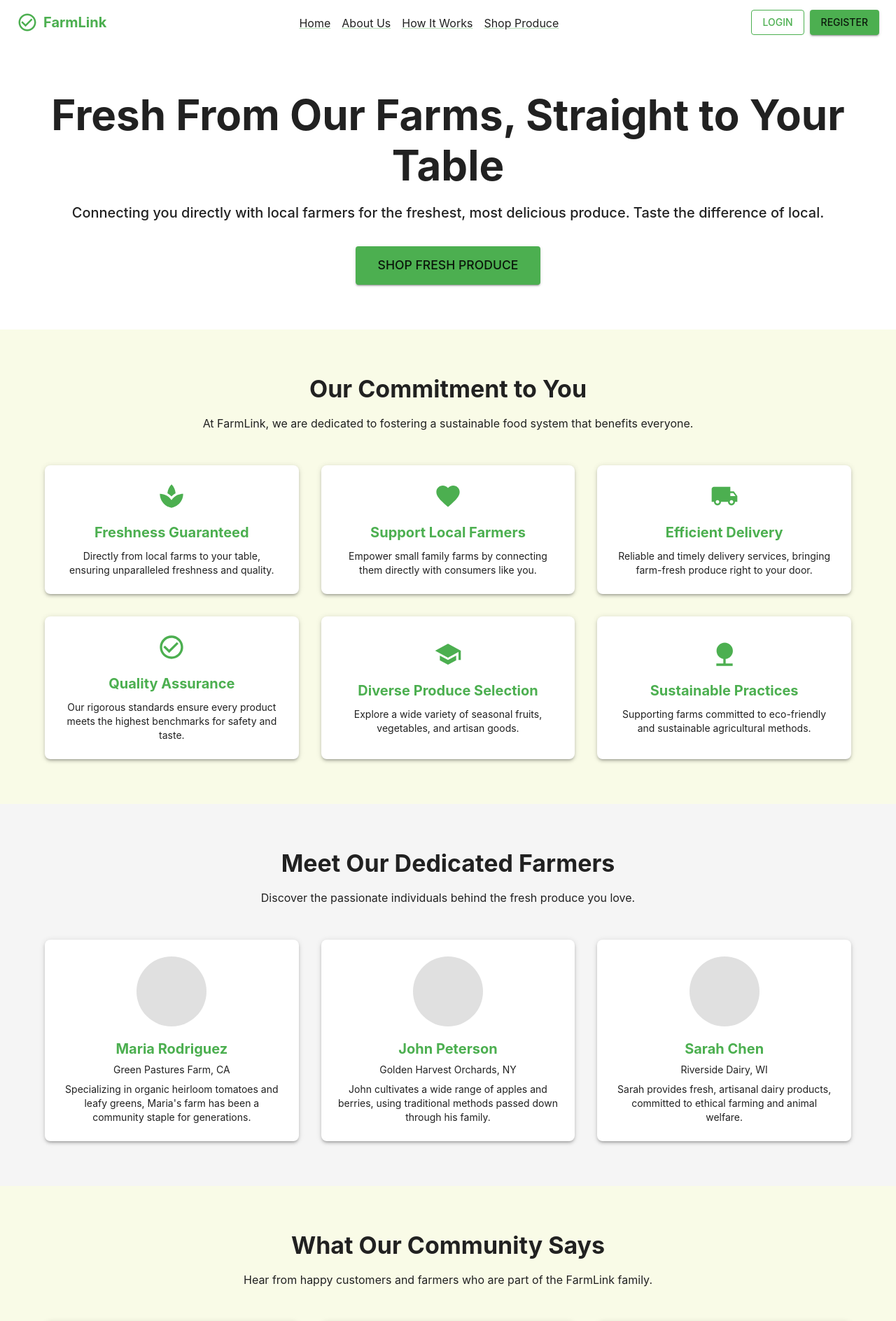
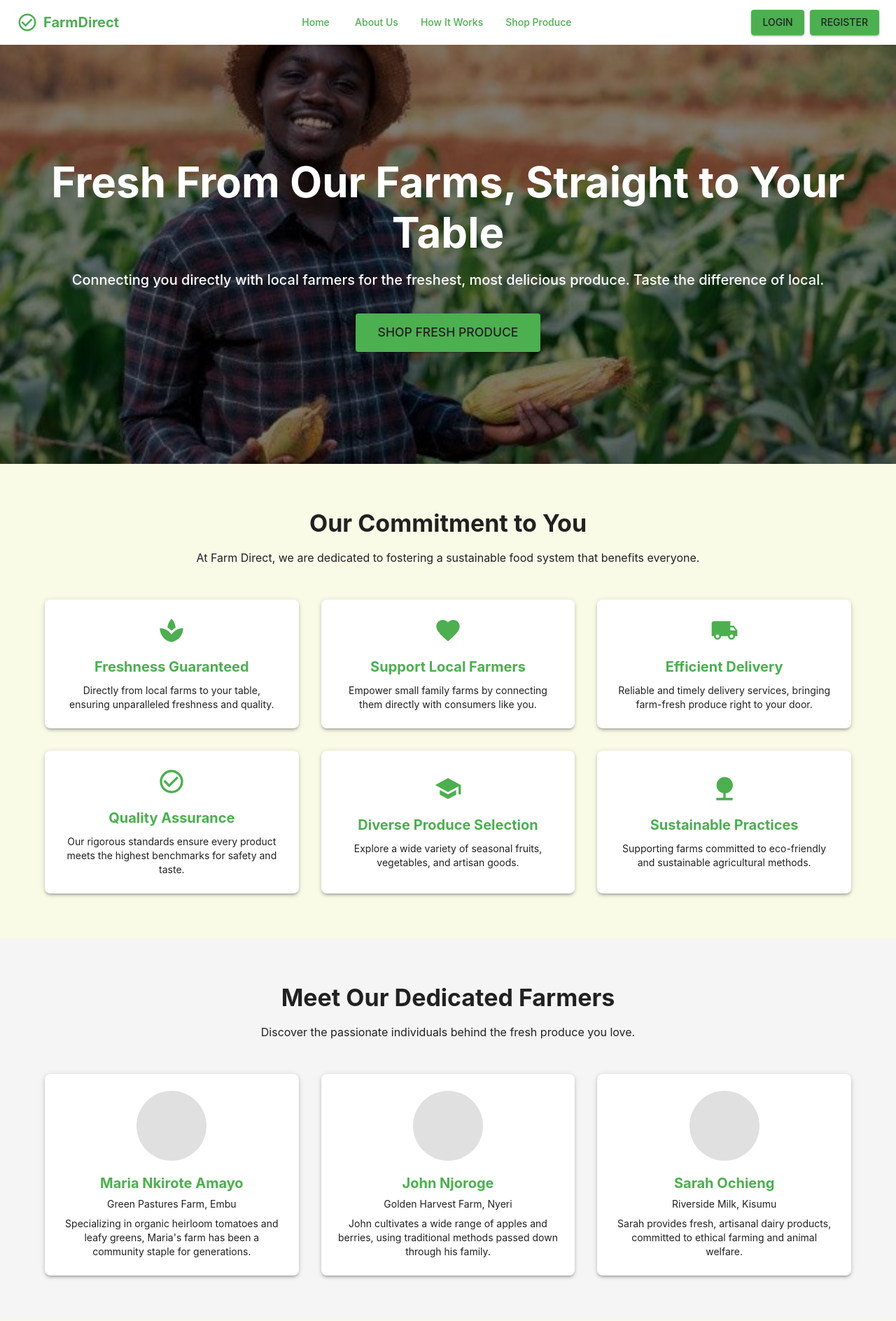
Before and after one commit to NicoleMumo/FINAL_ICS_PROJECT_E_COMMERCE, a React (Create React App) app in the folder client/: page / in a window 1280 px wide. Shown: the top 1888 px of the page at 70% size. Built offline with nearby package versions, Linux system fonts and the light colour scheme.

Commit message:
Functional pages

```diff
--- a/client/src/components/Home.js
+++ b/client/src/components/Home.js
@@ -1,7 +1,8 @@
 import React from 'react';
-import { Box, Button, Typography, Grid, Paper, AppBar, Toolbar, Link } from '@mui/material';
-import { School, Favorite, LocalShipping, CheckCircleOutline, Nature, Spa, Person } from '@mui/icons-material'; // Corrected Eco to Nature
+import { Box, Button, Typography, Grid, Paper, AppBar, Toolbar, Link, Container, Divider } from '@mui/material';
+import { School, Favorite, LocalShipping, CheckCircleOutline, Nature, Spa, Person, Facebook, Twitter, Instagram, LinkedIn, Phone, Email, LocationOn } from '@mui/icons-material';
 import { useNavigate } from 'react-router-dom';
+import HeroImage from '../assets/Hero.jpeg';
 
 const Home = () => {
   const navigate = useNavigate();
@@ -104,24 +105,24 @@ const Home = () => {
           <Box sx={{ display: 'flex', alignItems: 'center' }}>
             <CheckCircleOutline sx={{ fontSize: 30, color: '#4CAF50', mr: 1 }} />
             <Typography variant="h6" component="div" sx={{ fontWeight: 'bold', color: '#4CAF50' }}>
-              FarmLink
+              FarmDirect
             </Typography>
           </Box>
           <Box>
-            <Link component="button" onClick={() => navigate('/')} sx={{ mx: 1, color: '#212121', textTransform: 'none', '&:hover': { color: '#4CAF50' } }}>Home</Link>
-            <Link component="button" onClick={() => {}} sx={{ mx: 1, color: '#212121', textTransform: 'none', '&:hover': { color: '#4CAF50' } }}>About Us</Link>
-            <Link component="button" onClick={() => {}} sx={{ mx: 1, color: '#212121', textTransform: 'none', '&:hover': { color: '#4CAF50' } }}>How It Works</Link>
-            <Link component="button" onClick={() => {}} sx={{ mx: 1, color: '#212121', textTransform: 'none', '&:hover': { color: '#4CAF50' } }}>Shop Produce</Link>
+            <Button component={Link} onClick={() => navigate('/')} sx={{ mx: 1, color: '#4CAF50', textTransform: 'none', '&:hover': { bgcolor: 'rgba(76, 175, 80, 0.08)' } }}>Home</Button>
+            <Button component={Link} sx={{ mx: 1, color: '#4CAF50', textTransform: 'none', '&:hover': { bgcolor: 'rgba(76, 175, 80, 0.08)' } }}>About Us</Button>
+            <Button component={Link} sx={{ mx: 1, color: '#4CAF50', textTransform: 'none', '&:hover': { bgcolor: 'rgba(76, 175, 80, 0.08)' } }}>How It Works</Button>
+            <Button component={Link} sx={{ mx: 1, color: '#4CAF50', textTransform: 'none', '&:hover': { bgcolor: 'rgba(76, 175, 80, 0.08)' } }}>Shop Produce</Button>
           </Box>
           <Box>
             <Button
-              variant="outlined"
+              variant="contained"
               onClick={() => navigate('/login')}
               sx={{
                 mr: 1,
-                color: '#4CAF50',
-                borderColor: '#4CAF50',
-                '&:hover': { borderColor: '#388E3C', color: '#388E3C' }
+                bgcolor: '#4CAF50',
+                color: '#212121',
+                '&:hover': { bgcolor: '#388E3C' }
               }}
             >
               Login
@@ -131,6 +132,7 @@ const Home = () => {
               onClick={() => navigate('/register')}
               sx={{
                 bgcolor: '#4CAF50',
+                color: '#212121',
                 '&:hover': { bgcolor: '#388E3C' }
               }}
             >
@@ -141,23 +143,45 @@ const Home = () => {
       </AppBar>
 
       {/* Hero Section */}
-      <Box sx={{ py: 8, textAlign: 'center', backgroundColor: '#FFFFFF' }}>
-        <Typography variant="h2" component="h1" sx={{ fontWeight: 'bold', color: '#212121', mb: 2 }}>
+      <Box
+        sx={{
+          py: 8,
+          textAlign: 'center',
+          backgroundImage: `url(${HeroImage})`,
+          backgroundSize: 'cover',
+          backgroundPosition: 'center',
+          position: 'relative',
+          '&::before': {
+            content: '""',
+            position: 'absolute',
+            top: 0,
+            left: 0,
+            right: 0,
+            bottom: 0,
+            backgroundColor: 'rgba(0, 0, 0, 0.5)', // Dark overlay for better text readability
+          },
+        }}
+      >
+        <Box sx={{ position: 'relative', zIndex: 1, py: 12 }}>
+          <Typography variant="h2" component="h1" sx={{ fontWeight: 'bold', color: '#FFFFFF', mb: 2 }}>
             Fresh From Our Farms, Straight to Your Table
           </Typography>
-        <Typography variant="h6" sx={{ color: '#212121', mb: 4 }}>
+          <Typography variant="h6" sx={{ color: '#FFFFFF', mb: 4 }}>
             Connecting you directly with local farmers for the freshest, most delicious produce. Taste the difference of local.
           </Typography>
           <Button
             variant="contained"
+            onClick={() => navigate('/login')}
             sx={{
               bgcolor: '#4CAF50',
+              color: '#212121',
               '&:hover': { bgcolor: '#388E3C' },
               px: 4, py: 1.5, fontSize: '1.1rem'
             }}
           >
             Shop Fresh Produce
           </Button>
+        </Box>
       </Box>
 
       {/* Our Commitment to You Section */}
@@ -166,7 +190,7 @@ const Home = () => {
           Our Commitment to You
         </Typography>
         <Typography variant="body1" sx={{ color: '#212121', mb: 6 }}>
-          At FarmLink, we are dedicated to fostering a sustainable food system that benefits everyone.
+          At Farm Direct, we are dedicated to fostering a sustainable food system that benefits everyone.
         </Typography>
         <Grid container spacing={4} sx={{ px: { xs: 2, md: 8 } }}>
           <CommitmentCard
@@ -212,18 +236,18 @@ const Home = () => {
         </Typography>
         <Grid container spacing={4} sx={{ px: { xs: 2, md: 8 } }}>
           <FarmerCard
-            name="Maria Rodriguez"
-            location="Green Pastures Farm, CA"
+            name="Maria Nkirote Amayo"
+            location="Green Pastures Farm, Embu"
             description="Specializing in organic heirloom tomatoes and leafy greens, Maria's farm has been a community staple for generations."
           />
           <FarmerCard
-            name="John Peterson"
-            location="Golden Harvest Orchards, NY"
+            name="John Njoroge"
+            location="Golden Harvest Farm, Nyeri"
             description="John cultivates a wide range of apples and berries, using traditional methods passed down through his family."
           />
           <FarmerCard
-            name="Sarah Chen"
-            location="Riverside Dairy, WI"
+            name="Sarah Ochieng"
+            location="Riverside Milk, Kisumu"
             description="Sarah provides fresh, artisanal dairy products, committed to ethical farming and animal welfare."
           />
         </Grid>
@@ -240,17 +264,17 @@ const Home = () => {
         <Grid container spacing={4} sx={{ px: { xs: 2, md: 8 } }}>
           <TestimonialCard
             quote="FarmLink has completely changed the way I buy groceries. The produce is incredibly fresh, and I love supporting local farmers!"
-            author="Emily R."
+            author="Emily Rameyo"
             role="Urban Consumer"
           />
           <TestimonialCard
             quote="Selling our produce through FarmLink has been a game-changer for our small farm. We reach so many more customers now."
-            author="David L."
+            author="David Lema"
             role="Local Farmer"
           />
           <TestimonialCard
             quote="The quality and variety of produce on FarmLink are unmatched. It's like having a farmers market delivered to my door every week!"
-            author="Sophia K."
+            author="Sophia Kimani Ken"
             role="Home Chef"
           />
         </Grid>
@@ -287,37 +311,151 @@ const Home = () => {
       </Box>
 
       {/* Join the FarmLink Community Today! Section */}
-      <Box sx={{ py: 8, textAlign: 'center' }}>
+      <Box sx={{ py: 8, textAlign: 'center', backgroundColor: '#F5F5F5' }}>
         <Typography variant="h4" component="h2" sx={{ fontWeight: 'bold', color: '#212121', mb: 2 }}>
           Join the FarmLink Community Today!
         </Typography>
         <Typography variant="body1" sx={{ color: '#212121', mb: 4 }}>
-          Experience the joy of fresh, local produce and support sustainable agriculture.
+          Whether you're looking to shop fresh produce or share your harvest, we've got you covered.
         </Typography>
-        <Box>
+        <Box sx={{ display: 'flex', justifyContent: 'center', gap: 3 }}>
           <Button
             variant="contained"
+            onClick={() => navigate('/login')}
             sx={{
               bgcolor: '#4CAF50',
+              color: '#212121',
               '&:hover': { bgcolor: '#388E3C' },
-              px: 4, py: 1.5, fontSize: '1.1rem', mr: 2
+              px: 4,
+              py: 2,
+              fontSize: '1.1rem'
             }}
           >
             Start Shopping Now
           </Button>
           <Button
-            variant="outlined"
+            variant="contained"
+            onClick={() => navigate('/register')}
             sx={{
-              color: '#4CAF50',
-              borderColor: '#4CAF50',
-              '&:hover': { borderColor: '#388E3C', color: '#388E3C' },
-              px: 4, py: 1.5, fontSize: '1.1rem'
+              bgcolor: '#4CAF50',
+              color: '#212121',
+              '&:hover': { bgcolor: '#388E3C' },
+              px: 4,
+              py: 2,
+              fontSize: '1.1rem'
             }}
           >
             Become a Farmer
           </Button>
         </Box>
       </Box>
+
+      {/* Footer */}
+      <Box sx={{ bgcolor: '#1B5E20', color: 'white', py: 6, mt: 8 }}>
+        <Container maxWidth="lg">
+          <Grid container spacing={4}>
+            {/* Company Info */}
+            <Grid item xs={12} md={4}>
+              <Box sx={{ display: 'flex', alignItems: 'center', mb: 2 }}>
+                <CheckCircleOutline sx={{ fontSize: 30, mr: 1 }} />
+                <Typography variant="h6" sx={{ fontWeight: 'bold' }}>
+                  FarmDirect
+                </Typography>
+              </Box>
+              <Typography variant="body2" sx={{ mb: 2 }}>
+                Connecting farmers and consumers for fresher, better food.
+              </Typography>
+              <Box sx={{ display: 'flex', gap: 2 }}>
+                <Facebook sx={{ cursor: 'pointer', '&:hover': { color: '#4CAF50' } }} />
+                <Twitter sx={{ cursor: 'pointer', '&:hover': { color: '#4CAF50' } }} />
+                <Instagram sx={{ cursor: 'pointer', '&:hover': { color: '#4CAF50' } }} />
+                <LinkedIn sx={{ cursor: 'pointer', '&:hover': { color: '#4CAF50' } }} />
+              </Box>
+            </Grid>
+
+            {/* Quick Links */}
+            <Grid item xs={12} md={4}>
+              <Typography variant="h6" sx={{ mb: 2, fontWeight: 'bold' }}>
+                Quick Links
+              </Typography>
+              <Grid container spacing={2}>
+                <Grid item xs={6}>
+                  <Button
+                    onClick={() => navigate('/about')}
+                    sx={{ color: 'white', display: 'block', textAlign: 'left', '&:hover': { color: '#4CAF50' } }}
+                  >
+                    About Us
+                  </Button>
+                  <Button
+                    onClick={() => navigate('/products')}
+                    sx={{ color: 'white', display: 'block', textAlign: 'left', '&:hover': { color: '#4CAF50' } }}
+                  >
+                    Products
+                  </Button>
+                  <Button
+                    onClick={() => navigate('/farmers')}
+                    sx={{ color: 'white', display: 'block', textAlign: 'left', '&:hover': { color: '#4CAF50' } }}
+                  >
+                    Our Farmers
+                  </Button>
+                </Grid>
+                <Grid item xs={6}>
+                  <Button
+                    onClick={() => navigate('/contact')}
+                    sx={{ color: 'white', display: 'block', textAlign: 'left', '&:hover': { color: '#4CAF50' } }}
+                  >
+                    Contact
+                  </Button>
+                  <Button
+                    onClick={() => navigate('/faq')}
+                    sx={{ color: 'white', display: 'block', textAlign: 'left', '&:hover': { color: '#4CAF50' } }}
+                  >
+                    FAQ
+                  </Button>
+                  <Button
+                    onClick={() => navigate('/blog')}
+                    sx={{ color: 'white', display: 'block', textAlign: 'left', '&:hover': { color: '#4CAF50' } }}
+                  >
+                    Blog
+                  </Button>
+                </Grid>
+              </Grid>
+            </Grid>
+
+            {/* Contact Info */}
+            <Grid item xs={12} md={4}>
+              <Typography variant="h6" sx={{ mb: 2, fontWeight: 'bold' }}>
+                Contact Us
+              </Typography>
+              <Box sx={{ display: 'flex', alignItems: 'center', mb: 2 }}>
+                <LocationOn sx={{ mr: 1 }} />
+                <Typography variant="body2">
+                  123 Farm Street, Nairobi, Kenya
+                </Typography>
+              </Box>
+              <Box sx={{ display: 'flex', alignItems: 'center', mb: 2 }}>
+                <Phone sx={{ mr: 1 }} />
+                <Typography variant="body2">
+                  +254 123 456 789
+                </Typography>
+              </Box>
+              <Box sx={{ display: 'flex', alignItems: 'center' }}>
+                <Email sx={{ mr: 1 }} />
+                <Typography variant="body2">
+                  info@farmdirect.com
+                </Typography>
+              </Box>
+            </Grid>
+          </Grid>
+
+          <Divider sx={{ my: 4, borderColor: 'rgba(255, 255, 255, 0.1)' }} />
+
+          {/* Copyright */}
+          <Typography variant="body2" sx={{ textAlign: 'center', color: 'rgba(255, 255, 255, 0.7)' }}>
+            © {new Date().getFullYear()} FarmDirect. All rights reserved.
+          </Typography>
+        </Container>
+      </Box>
     </Box>
   );
 };
--- a/client/src/components/admin/OrderList.js
+++ b/client/src/components/admin/OrderList.js
@@ -79,7 +79,7 @@ const OrderList = () => {
   };
 
   const calculateOrderTotal = (items = []) => {
-    return items.reduce((total, item) => total + (item.price * item.quantity), 0).toFixed(2);
+    return items.reduce((total, item) => total + (item.price * item.quantity), 0);
   };
 
   return (
@@ -144,7 +144,7 @@ const OrderList = () => {
                           <ListItemText
                             primary={
                               <Typography variant="body2">
-                                {item.product?.name} ({item.quantity} × ${item.price})
+                                {item.product?.name} ({item.quantity} × Ksh {item.price.toLocaleString()})
                               </Typography>
                             }
                           />
@@ -154,7 +154,7 @@ const OrderList = () => {
                   </TableCell>
                   <TableCell>
                     <Typography variant="subtitle2" color="primary.main">
-                      ${order.total || calculateOrderTotal(order.items)}
+                      Ksh {(order.total || calculateOrderTotal(order.items)).toLocaleString()}
                     </Typography>
                   </TableCell>
                   <TableCell>
--- a/client/src/components/admin/ProductList.js
+++ b/client/src/components/admin/ProductList.js
@@ -54,7 +54,7 @@ const ProductList = () => {
   };
 
   const formatPrice = (price) => {
-    return typeof price === 'number' ? `$${price.toFixed(2)}` : 'N/A';
+    return typeof price === 'number' ? `Ksh ${price.toLocaleString()}` : 'N/A';
   };
 
   return (
```
Also changed, not shown: client/src/assets/Hero.jpeg (added), 2 other files (tests, documents, lock files or other folders). Lines whose indentation alone changed are shown as unchanged.
